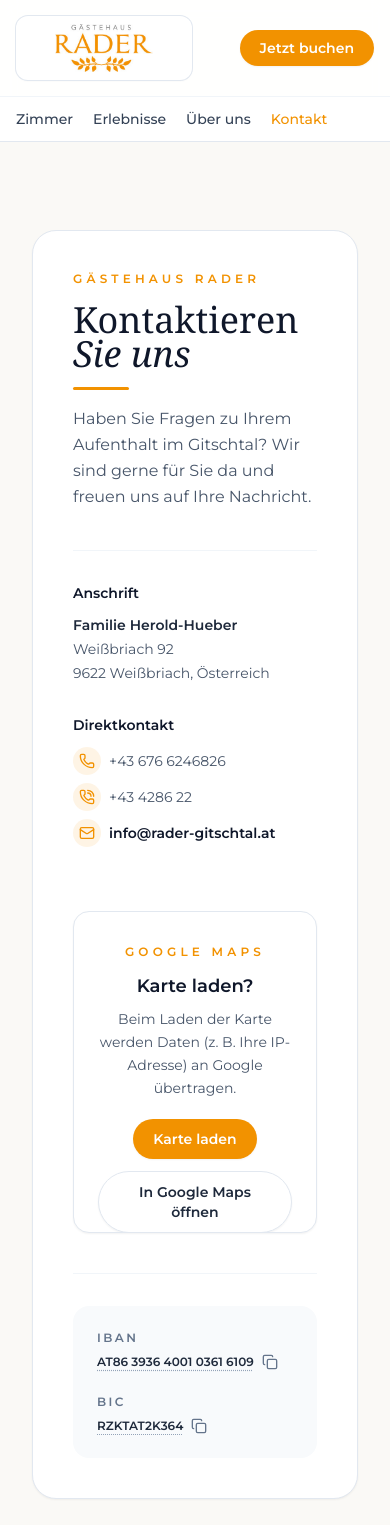
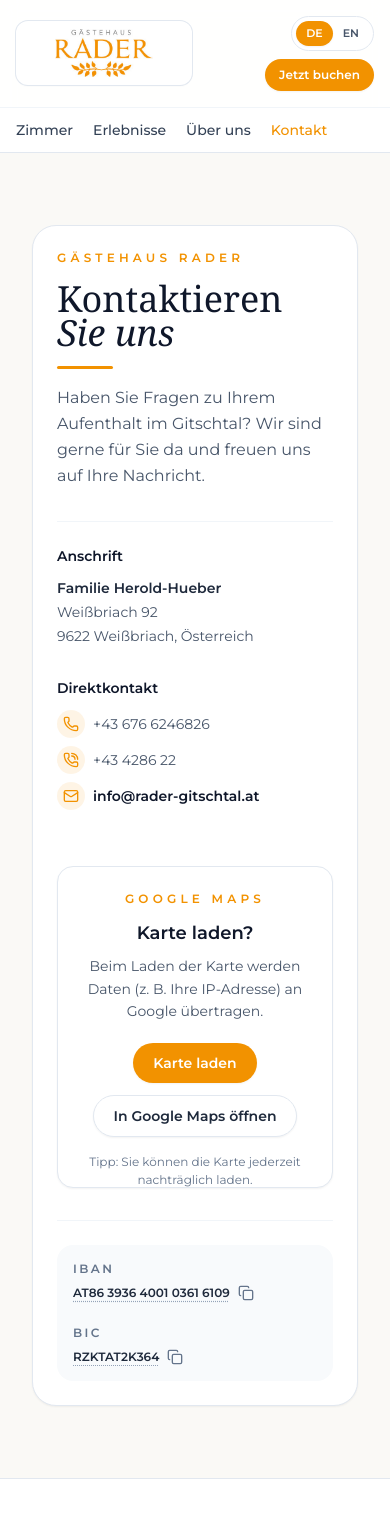
Before and after one commit to HLeonidas/gaestehaus-rader, a SvelteKit app: page /kontakt in a window 390 px wide. Shown: the top 1525 px of the page. Built offline with nearby package versions, Linux system fonts and the light colour scheme.

Commit message:
responsive fixes

```diff
--- a/src/routes/+layout.svelte
+++ b/src/routes/+layout.svelte
@@ -62,13 +62,13 @@
 				{/each}
 			</nav>
 
-			<div class="flex items-center gap-3">
+			<div class="flex flex-wrap items-center justify-end gap-2 sm:gap-3">
 				<div
-					class="hidden items-center rounded-full border border-slate-200 bg-white p-1 text-xs font-semibold md:flex"
+					class="flex items-center rounded-full border border-slate-200 bg-white p-1 text-[11px] font-semibold sm:text-xs"
 				>
 					<button
 						type="button"
-						class={`rounded-full px-3 py-1 transition ${
+						class={`rounded-full px-2.5 py-1 transition sm:px-3 ${
 							$lang === 'de' ? 'bg-brand text-white shadow-sm' : 'text-slate-600 hover:text-slate-900'
 						}`}
 						onclick={() => setLang('de')}
@@ -77,7 +77,7 @@
 					</button>
 					<button
 						type="button"
-						class={`rounded-full px-3 py-1 transition ${
+						class={`rounded-full px-2.5 py-1 transition sm:px-3 ${
 							$lang === 'en' ? 'bg-brand text-white shadow-sm' : 'text-slate-600 hover:text-slate-900'
 						}`}
 						onclick={() => setLang('en')}
@@ -88,7 +88,7 @@
 
 				<a
 					href={bookingHref}
-					class="inline-flex items-center justify-center rounded-full bg-brand px-5 py-2 text-sm font-semibold text-white shadow-sm transition hover:bg-brand/90 focus:outline-none focus:ring-2 focus:ring-brand/40"
+					class="inline-flex items-center justify-center rounded-full bg-brand px-3.5 py-2 text-xs font-semibold text-white shadow-sm transition hover:bg-brand/90 focus:outline-none focus:ring-2 focus:ring-brand/40 sm:px-5 sm:text-sm"
 				>
 					{$t('nav.booking')}
 				</a>
--- a/src/routes/+page.svelte
+++ b/src/routes/+page.svelte
@@ -208,7 +208,7 @@
 
 				<div class="mt-8">
 					<div
-						class="mt-5 flex snap-x snap-mandatory gap-6 overflow-x-auto pb-2 [-ms-overflow-style:none] [scrollbar-width:none] [&::-webkit-scrollbar]:hidden"
+						class="mt-5 -mx-4 flex snap-x snap-mandatory gap-6 overflow-x-auto px-4 pb-2 scroll-pl-4 scroll-pr-4 [-ms-overflow-style:none] [scrollbar-width:none] [&::-webkit-scrollbar]:hidden sm:mx-0 sm:px-0 sm:scroll-pl-0 sm:scroll-pr-0"
 					>
 						{#each rooms as r}
 							<a
@@ -283,7 +283,7 @@
 	<!-- SUSTAINABILITY -->
 	<div class="w-full bg-[#f1eee7]">
 		<section class="mx-auto w-full max-w-6xl px-4 py-12 sm:px-6">
-			<div class="rounded-3xl px-6 py-10 sm:px-10 sm:py-12">
+			<div class="rounded-3xl px-0 py-0 sm:px-10 sm:py-12">
 				<div class="grid items-center gap-10 lg:grid-cols-2">
 					<!-- Left: image card -->
 					<div class="relative">
@@ -443,7 +443,7 @@
 			</section>
 
 			<!-- AUSSTATTUNG (unter den Jahreszeiten einfügen) -->
-			<section class="rounded-3xl px-6 py-12 sm:px-10 sm:py-14">
+			<section class="rounded-3xl px-0 py-0 sm:px-10 sm:py-14">
 				<div class="flex items-center gap-3">
 					<div class="grid h-10 w-10 place-items-center rounded-xl bg-brand/10 text-brand">
 						<Sparkles class="h-5 w-5" />
--- a/src/routes/kontakt/+page.svelte
+++ b/src/routes/kontakt/+page.svelte
@@ -41,8 +41,8 @@
 	<title>{$t('contact.title')} - {$t('brand.name')}</title>
 </svelte:head>
 
-<div class="mx-auto w-full max-w-6xl px-4 py-12 sm:px-6">
-	<section class="rounded-3xl border border-slate-200 bg-white p-10 shadow-sm sm:p-12">
+<div class="mx-auto w-full max-w-6xl px-4 py-8 sm:px-6 sm:py-12">
+	<section class="rounded-3xl border border-slate-200 bg-white p-6 shadow-sm sm:p-10 lg:p-12">
 		<p class="text-xs font-semibold uppercase tracking-[0.35em] text-brand">
 			{$t('brand.name')}
 		</p>
@@ -54,8 +54,8 @@
 			{$t('contact.subtitle')}
 		</p>
 
-		<div class="mt-10 grid gap-8 border-t border-slate-100 lg:grid-cols-[1.2fr,1fr]">
-			<div class="mt-8 grid gap-8 sm:grid-cols-2">
+		<div class="mt-8 grid gap-8 border-t border-slate-100 lg:grid-cols-[1.2fr,1fr]">
+			<div class="mt-6 grid gap-8 sm:grid-cols-2">
 				<div>
 					<p class="text-sm font-semibold text-slate-900">{$t('contact.address.title')}</p>
 					<div class="mt-3 space-y-1 text-sm text-slate-600">
@@ -101,9 +101,7 @@
 				</div>
 			</div>
 
-			<div
-				class="relative mt-8 overflow-hidden rounded-2xl border border-slate-200 bg-white shadow-sm"
-			>
+			<div class="relative mt-6 overflow-hidden rounded-2xl border border-slate-200 bg-white shadow-sm">
 				{#if mapEnabled}
 					<iframe
 						title="Google Maps"
@@ -125,7 +123,7 @@
 					</div>
 				{:else}
 					<!-- Placeholder / consent card -->
-					<div class="grid h-[320px] place-items-center px-6 py-8 sm:h-[360px]">
+					<div class="grid h-[320px] place-items-center px-4 py-6 sm:h-[360px]">
 						<div class="max-w-sm text-center">
 							<p class="text-xs font-semibold uppercase tracking-[0.35em] text-brand">
 								{$t('contact.map.label')}
@@ -164,10 +162,10 @@
 				{/if}
 			</div>
 		</div>
-		<div class="mt-10 grid gap-8 border-t border-slate-100 lg:grid-cols-[1.2fr,1fr]">
-			<div class="mt-8 grid gap-8 sm:grid-cols-2">
+		<div class="mt-8 grid gap-8 border-t border-slate-100 lg:grid-cols-[1.2fr,1fr]">
+			<div class="mt-6 grid gap-8 sm:grid-cols-2">
 				<div class="sm:col-span-2">
-					<div class="grid gap-6 rounded-2xl bg-slate-50 p-6 text-xs text-slate-600 sm:grid-cols-2">
+					<div class="grid gap-6 rounded-2xl bg-slate-50 p-4 text-xs text-slate-600 sm:p-6 sm:grid-cols-2">
 						<div>
 							<p class="font-semibold uppercase tracking-[0.2em] text-slate-500">IBAN</p>
 							<div class="mt-2 flex flex-wrap items-center gap-3">
```
Also changed, not shown: src/routes/unterkuenfte-preise/[slug]/+page.svelte (+48 -18 lines).
